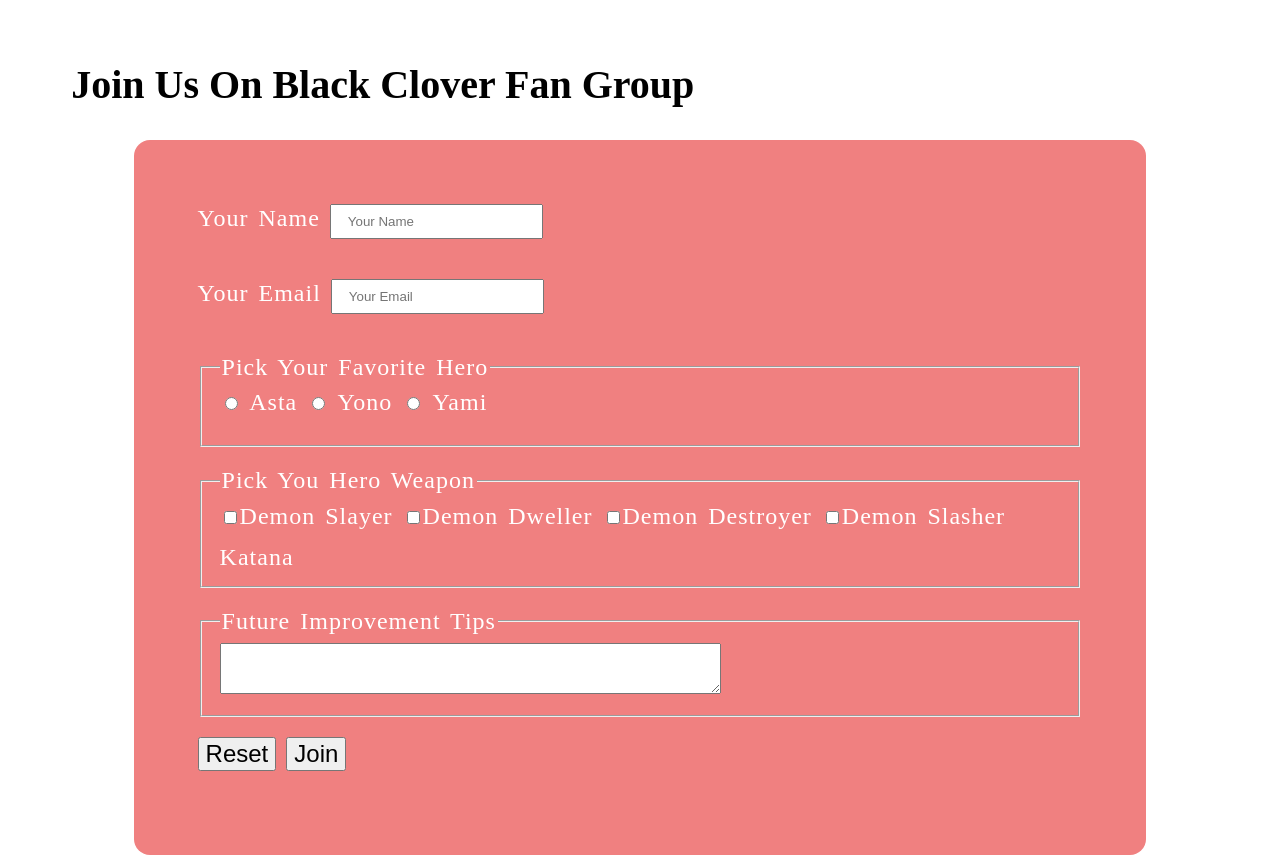
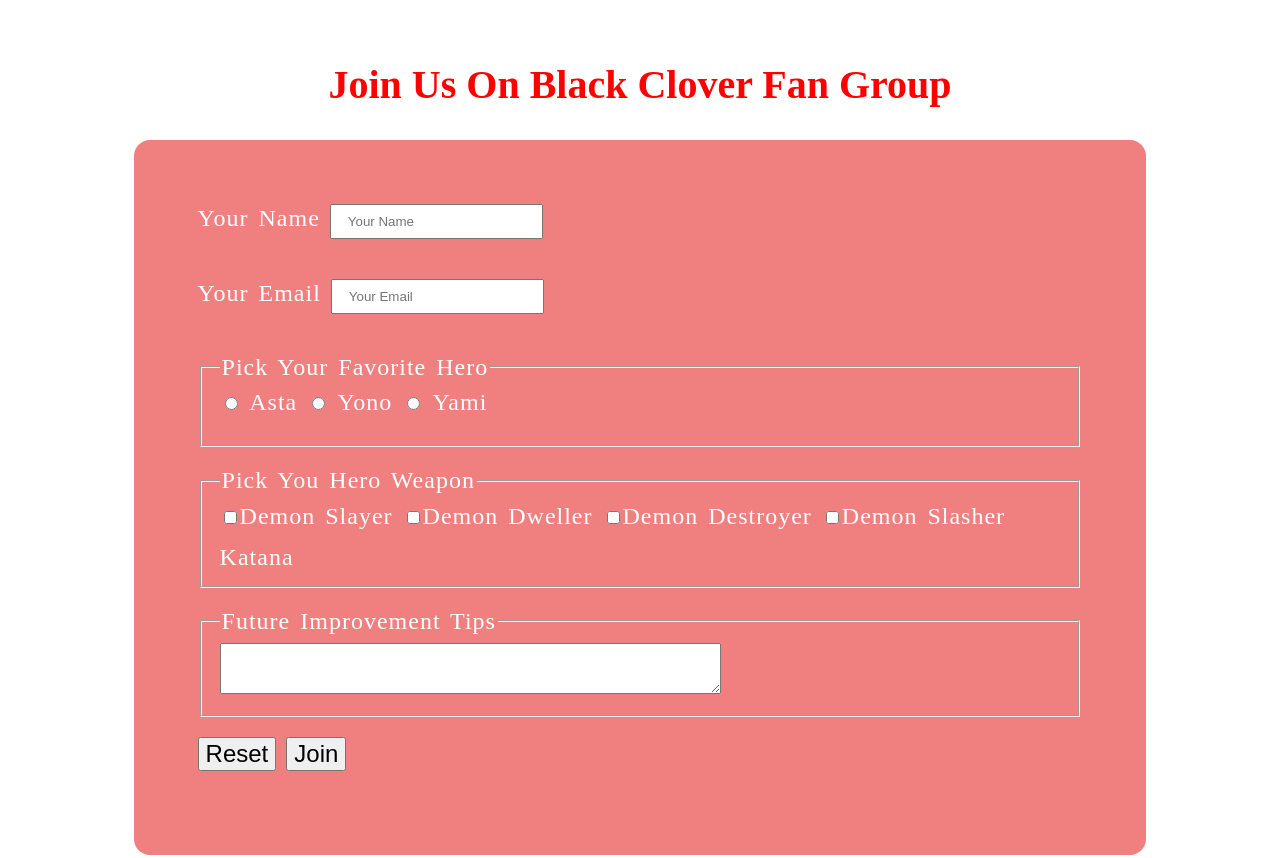
Before and after one commit to sakil470004/asta-fan, a plain HTML site: page index.html in a window 1280 px wide. Shown: the part 4956-5814 px from the top of the page. Drawn offline with Linux system fonts and the light colour scheme.

Commit message:
Update index.html

```diff
--- a/index.html
+++ b/index.html
@@ -8,7 +8,8 @@
     <title>Asta</title>
     <link rel="icon" href="./img/asta-logo.png">
     <link rel="stylesheet" href="style.css">
-    <link rel="stylesheet" href="https://use.fontawesome.com/releases/v6.2.1/css/all.css" />
+    <!-- font awesome icon -->
+    <!-- <link rel="stylesheet" href="https://use.fontawesome.com/releases/v6.2.1/css/all.css" /> -->
 </head>
 
 <body>
@@ -206,7 +207,7 @@
             </tbody>
         </table>
         <!-- fan from -->
-        <h1 style="text-align: left; width: 90%;margin:4rem auto 2rem ;">Join Us On Black Clover Fan Group</h1>
+        <h1 style="color: red;">Join Us On Black Clover Fan Group</h1>
         <form class="fanFrom">
             <label for="name">Your Name
                 <input id="name" type="text" placeholder="Your Name">
```
